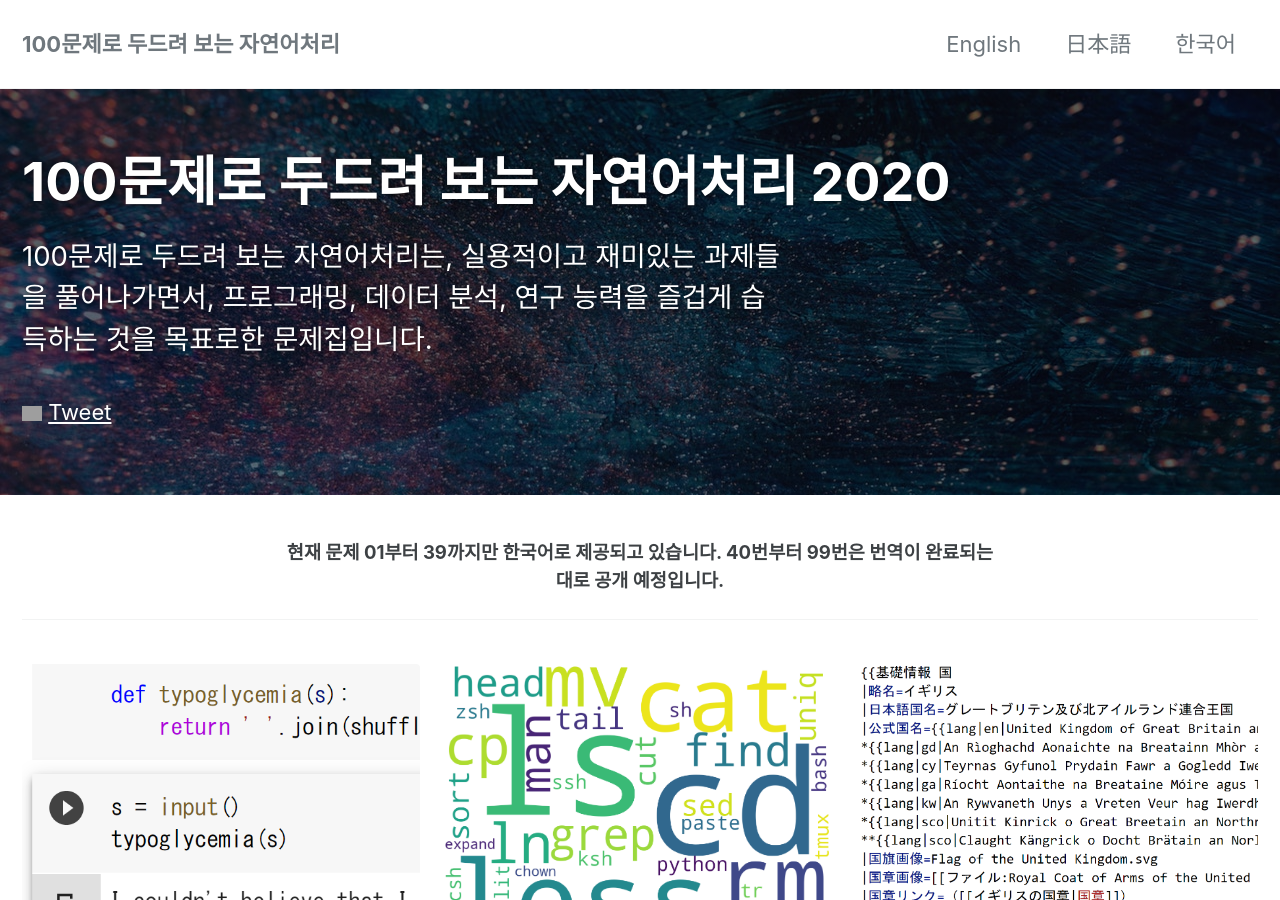
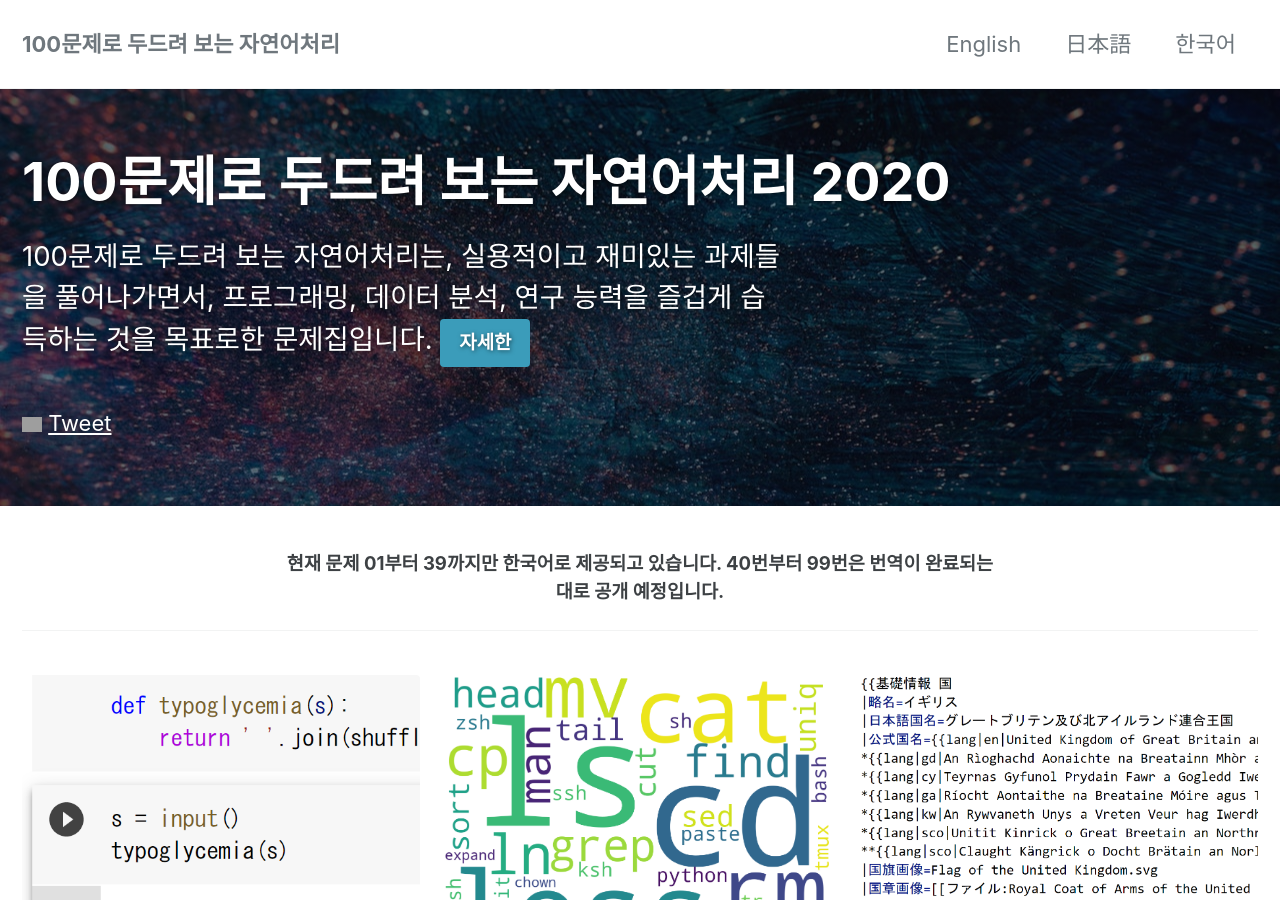
Before and after one commit to nlp100/nlp100.github.io, a Jekyll site: the page built from ko/index.md, in a window 1280 px wide and 900 px high. Built offline with Jekyll 4.4.1, drawn with Linux system fonts in a browser that asks for light colours; cached includes are drawn as plain includes; nearby versions of some CDN libraries; comment, search, counter and statistics services are not loaded; some of the changed text lies outside the part shown; grey boxes are pictures that could not be loaded.

Commit message:
Korean version of "read more" button.

```diff
--- a/ko/index.md
+++ b/ko/index.md
@@ -1,14 +1,14 @@
 ---
 title: "100문제로 두드려 보는 자연어처리 2020"
 lang: ko
-date: 2020-04-17 01:58:19 +0900
+date: 2020-06-06 12:01:31 +0900
 layout: splash
 header:
   overlay_color: "#000"
   overlay_filter: "0.5"
   og_image: /assets/images/nlp100.jpg
   overlay_image: /assets/images/blue-and-red-galaxy-artwork-1629236.jpg
-excerpt: "100문제로 두드려 보는 자연어처리는, 실용적이고 재미있는 과제들을 풀어나가면서, 프로그래밍, 데이터 분석, 연구 능력을 즐겁게 습득하는 것을 목표로한 문제집입니다."
+excerpt: "100문제로 두드려 보는 자연어처리는, 실용적이고 재미있는 과제들을 풀어나가면서, 프로그래밍, 데이터 분석, 연구 능력을 즐겁게 습득하는 것을 목표로한 문제집입니다.  [자세한](about.html){: .btn .btn--info .btn--small}"
 button_html: |
   <a href="https://b.hatena.ne.jp/entry/" class="hatena-bookmark-button" data-hatena-bookmark-layout="basic-label-counter" data-hatena-bookmark-lang="en" title="このエントリーをはてなブックマークに追加"><img src="https://b.st-hatena.com/images/v4/public/entry-button/button-only@2x.png" alt="このエントリーをはてなブックマークに追加" width="20" height="20" style="border: none;" /></a> <a class="twitter-share-button" href="https://twitter.com/intent/tweet">Tweet</a> <div class="fb-like" data-href="https://nlp100.github.io/en/" data-width="" data-layout="button_count" data-action="like" data-size="small" data-share="true"></div>
 script_html: |
@@ -93,5 +93,3 @@ feature_row:
 {% include feature_row id="intro" type="center" %}
 
 {% include feature_row %}
-
-<p class="text-center"><a href="about.html" class="btn btn--primary">100문제로 두드려 보는 자연어처리에 대하여</a></p>
```
